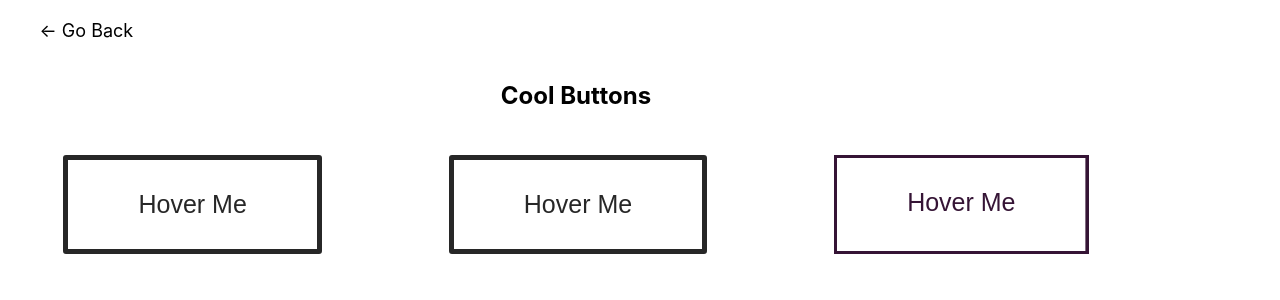
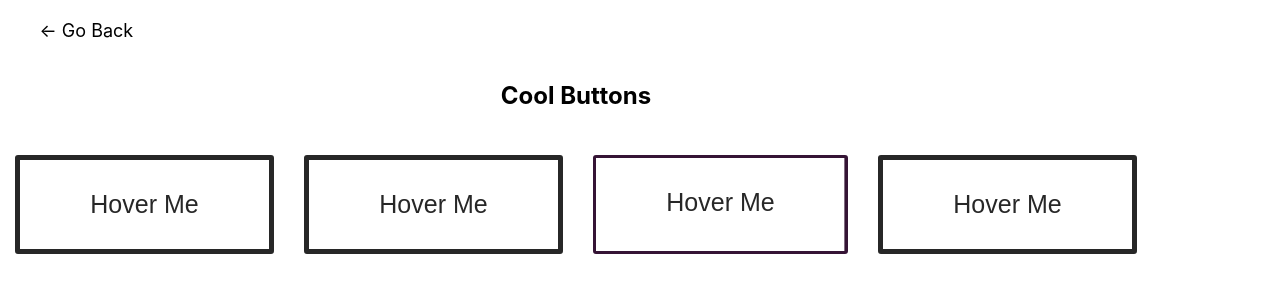
Before and after one commit to sagdish/code-notebook, a Next.js app in the folder CSS/css-ui-page/: page /playground/buttons in a window 1280 px wide. Shown: the top 300 px of the page. Built offline with nearby package versions, Linux system fonts and the light colour scheme.

Commit message:
creative button effect

```diff
--- a/CSS/css-ui-page/pages/playground/buttons.js
+++ b/CSS/css-ui-page/pages/playground/buttons.js
@@ -8,11 +8,13 @@ export default function buttons() {
         <p className={styles.back}>← Go Back</p>
       </Link>
       <h2>Cool Buttons</h2>
-      <div className={styles.rotate}>Hover Me</div>
-      <div className={styles.rotateTwo}>Hover Me</div>
+      <div className={`${styles.rotate} ${styles.btn}`}>Hover Me</div>
+      <div className={`${styles.rotateTwo} ${styles.btn}`}>Hover Me</div>
 
       {/* swipe button: */}
-      <div className={styles.rotateThree}>Hover Me</div>
+      <div className={`${styles.rotateThree} ${styles.btn}`}>Hover Me</div>
+      {/* opening slide button */}
+      <div className={`${styles.opening} ${styles.btn}`}>Hover Me</div>
     </div>
   )
 }
--- a/CSS/css-ui-page/styles/Buttons.module.css
+++ b/CSS/css-ui-page/styles/Buttons.module.css
@@ -20,7 +20,7 @@
   margin: 40px auto;
 }
 
-.rotate {
+.btn {
   color: #272727;
   text-decoration: none;
   font-family: sans-serif;
@@ -49,21 +49,11 @@
 }
 
 .rotate:hover:before {
-  transform: rotate(0deg)
+  transform: rotate(0deg);
 }
 
 .rotateTwo {
-  color: #272727;
-  text-decoration: none;
-  font-family: sans-serif;
-  font-size: 25px;
-  border: 5px solid #272727;
-  padding: 30px 70px;
-  position: relative;
-  border-radius: 3px;
-  overflow: hidden;
-  cursor: pointer;
-  margin: 5px;
+  transition: all 400ms;
 }
 
 .rotateTwo:before {
@@ -82,7 +72,6 @@
 
 .rotateTwo:hover:before {
   transform: rotate(0deg);
-  color: white;
 }
 .rotateTwo:hover {
   color: white;
@@ -91,16 +80,8 @@
 /* third button: */
 
 .rotateThree {
-  color: #351435;
-  text-decoration: none;
-  font-family: sans-serif;
-  font-size: 25px;
   border: 3px solid #351435;
-  padding: 30px 70px;
-  position: relative;
   transition: all 800ms;
-  overflow: hidden;
-  margin: 5px;
 }
 
 .rotateThree:before {
@@ -124,3 +105,46 @@
 .rotateThree:hover {
   color: white;
 }
+
+/* fouth button  */
+.opening {
+  transition: 1s;
+}
+
+.opening:before {
+  content: '';
+  position: absolute;
+  top: 0;
+  left: 0;
+  width: 100%;
+  height: 100%;
+  background-color: #262626;
+  transition: 1s;
+  transform: rotateX(90deg);
+  z-index: -1;
+}
+
+.opening:hover:before {
+  transform: rotateX(0deg);
+}
+
+.opening:after {
+  content: '';
+  position: absolute;
+  top: 0;
+  left: 0;
+  width: 100%;
+  height: 100%;
+  background-color: #262626;
+  transition: 1s;
+  transform: rotateY(90deg);
+  z-index: -1;
+}
+
+.opening:hover:after {
+  transform: rotateY(0deg);
+}
+
+.opening:hover {
+  color: white;
+}
```
